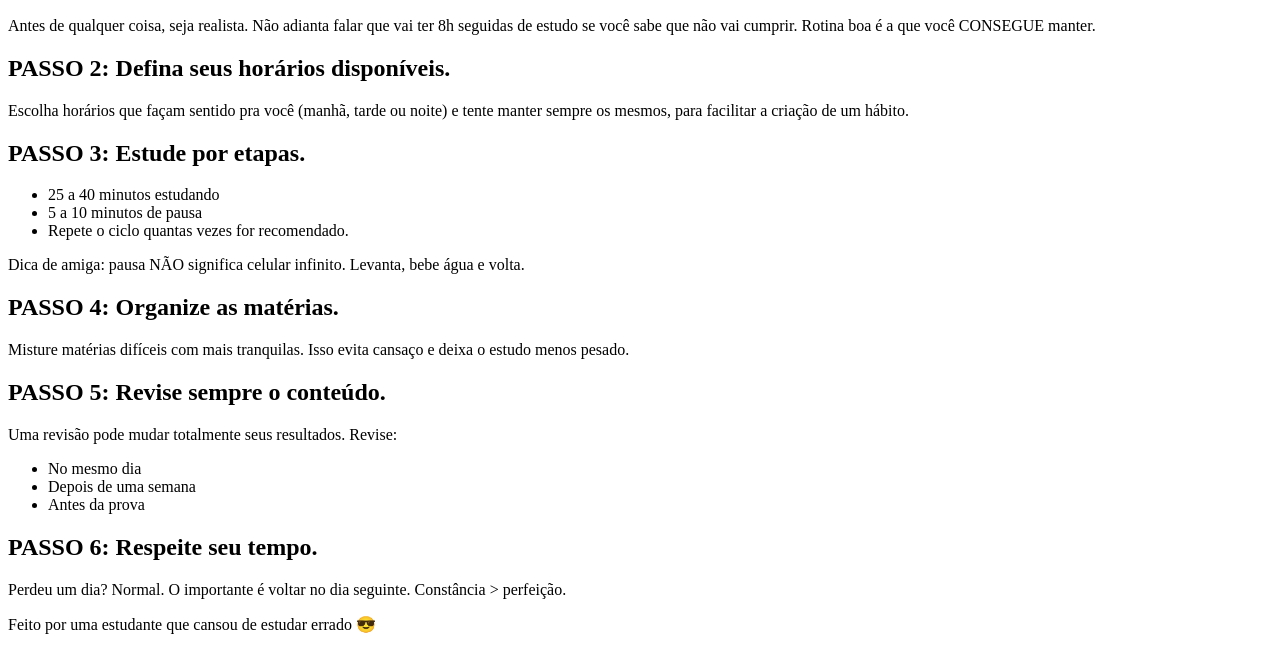
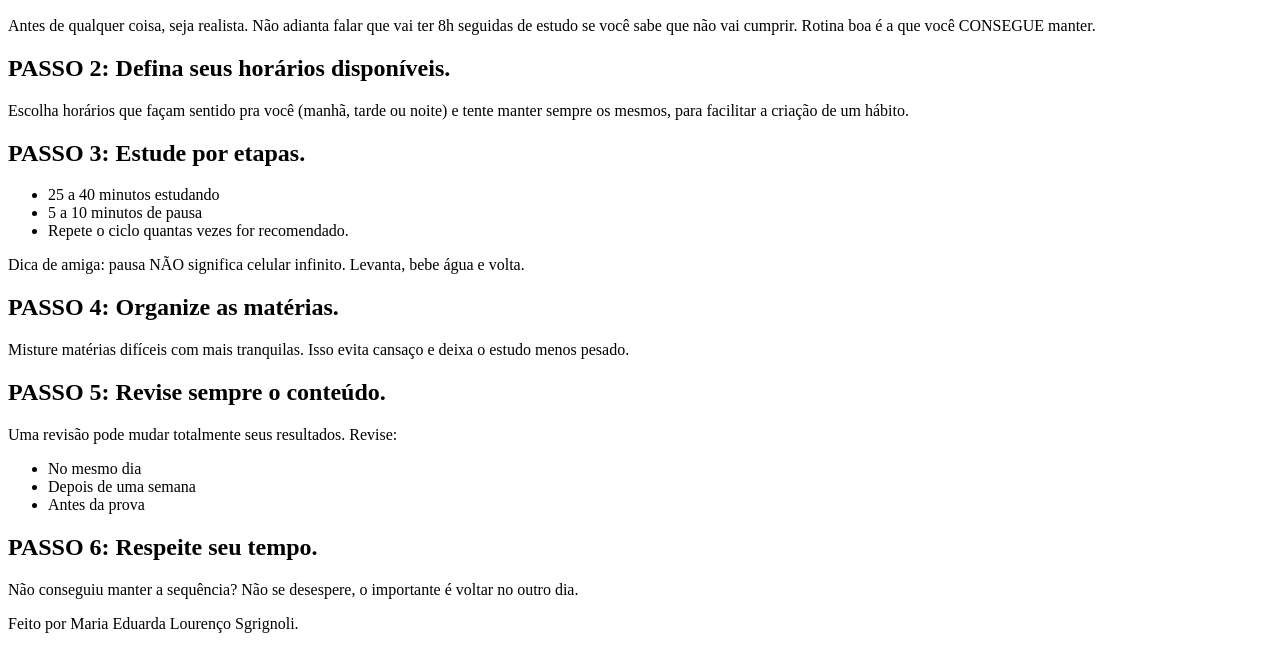
Before and after one commit to 1C-Maria-Sgrignoli/seliga, a plain HTML site: page index.html in a window 1280 px wide. Shown: the part 110-782 px from the top of the page. Drawn offline with Linux system fonts and the light colour scheme.

Commit message:
Update index.html

```diff
--- a/index.html
+++ b/index.html
@@ -62,13 +62,12 @@
   <section>
     <h2>PASSO 6: Respeite seu tempo.</h2>
     <p>
-      Perdeu um dia? Normal. O importante é voltar no dia seguinte.
-      Constância > perfeição.
+      Não conseguiu manter a sequência? Não se desespere, o importante é voltar no outro dia.
     </p>
   </section>
 
   <footer>
-    <p>Feito por uma estudante que cansou de estudar errado 😎</p>
+    <p>Feito por Maria Eduarda Lourenço Sgrignoli.</p>
   </footer>
 
 </body>
```
